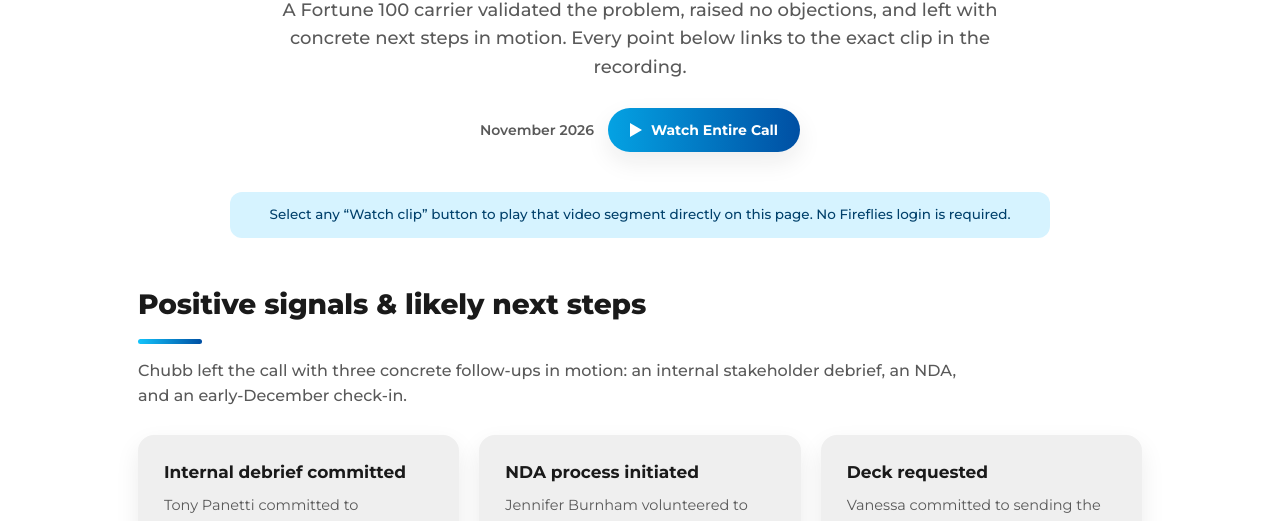
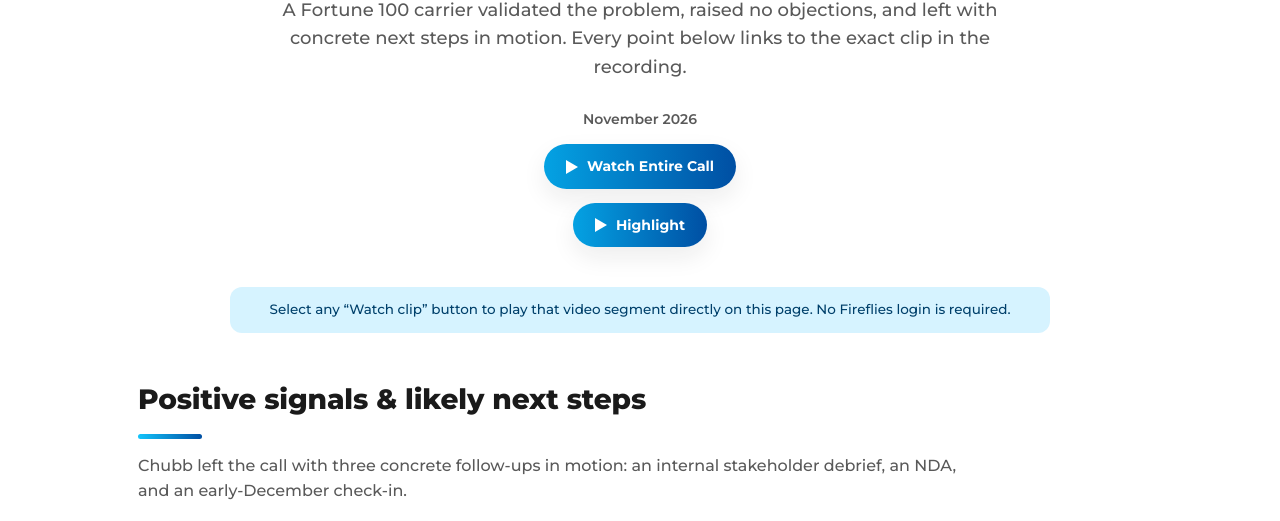
Before and after one commit to drvonkle/PayComp, a plain HTML site: page chubb-talking-points.html in a window 1280 px wide. Shown: the part 229-750 px from the top of the page. Drawn offline with Linux system fonts and the light colour scheme.

Commit message:
Add the Chubb call highlight button

```diff
--- a/chubb-talking-points.html
+++ b/chubb-talking-points.html
@@ -90,7 +90,7 @@
     display: flex;
     justify-content: center;
     align-items: center;
-    flex-wrap: wrap;
+    flex-direction: column;
     gap: 14px;
   }
   .meta .date { color: var(--muted); font-size: 14px; font-weight: 600; }
@@ -202,6 +202,10 @@
       <a class="btn" href="full-call-part-00.mp4" data-video="full-call-part-00.mp4" data-full-call="true">
         <svg width="12" height="14" viewBox="0 0 12 14" fill="currentColor" aria-hidden="true"><path d="M0 0l12 7-12 7z"/></svg>
         Watch Entire Call
+      </a>
+      <a class="btn" href="https://app.fireflies.ai/soundbites/lr0UFUqll0a" target="_blank" rel="noopener noreferrer">
+        <svg width="12" height="14" viewBox="0 0 12 14" fill="currentColor" aria-hidden="true"><path d="M0 0l12 7-12 7z"/></svg>
+        Highlight
       </a>
     </div>
   </header>
```
